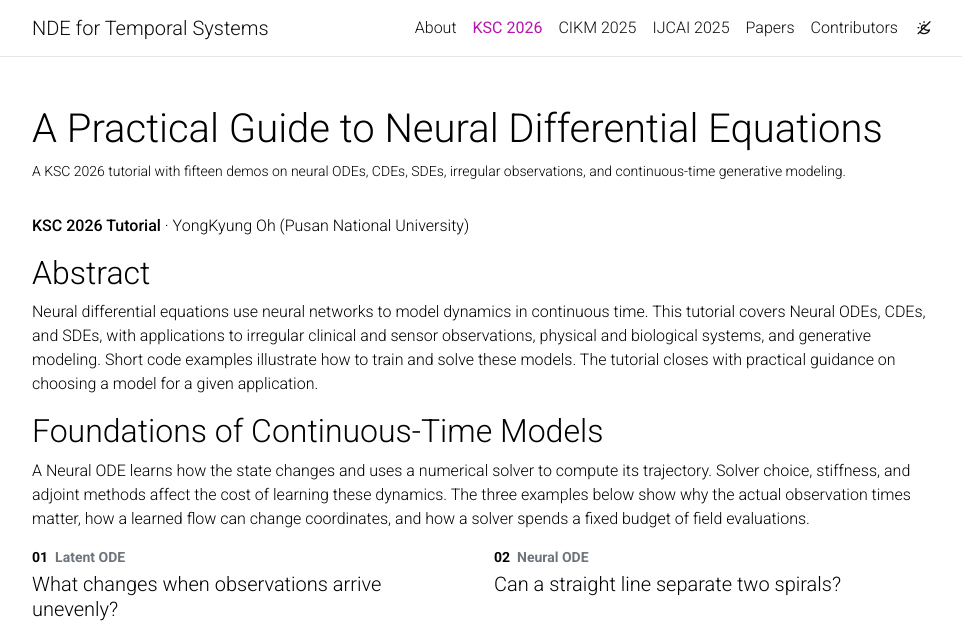
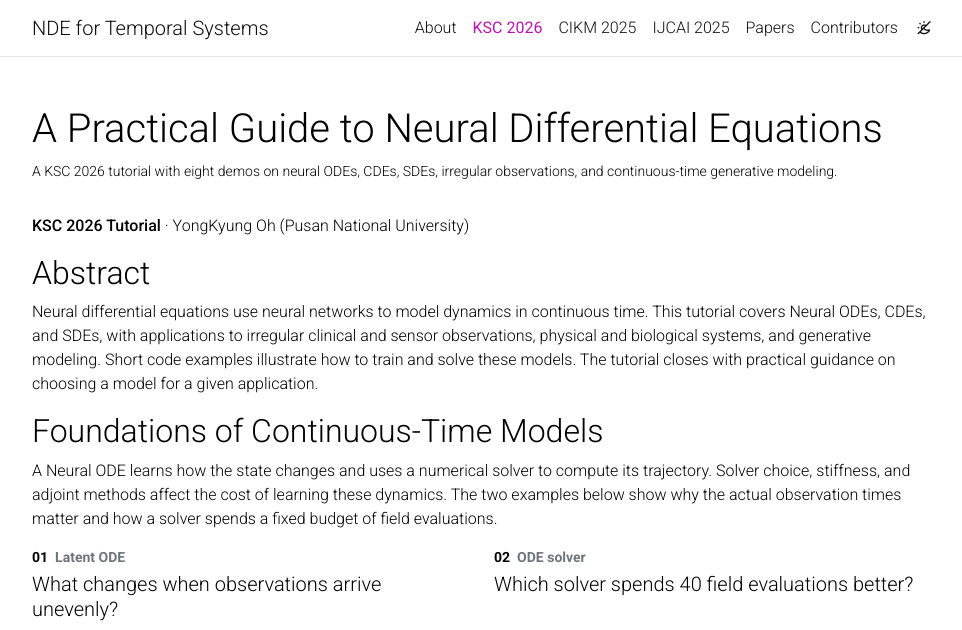
Before and after one commit to nde-for-ts/nde-for-ts.github.io, a Jekyll site: the page built from _pages/ksc-2026.md, in a window 1280 px wide and 1400 px high. Shown: the top 630 px of the window, without its empty margins (158-1120 px from the left). Built offline with Jekyll 4.4.1, drawn with Linux system fonts in a browser that asks for light colours; nearby versions of some CDN libraries; comment, search, counter and statistics services are not loaded; some of the changed text lies outside the part shown.

Commit message:
Keep eight KSC demos, one per lecture concept
Show irregular observations, solver budget, CDE paths, SDE forecasts, CNF density, score-based sampling, flow matching and selective state-space updates as eight cards in three sections. Remove the collapsed list, its script and styles, and the seven other demos with their media.

```diff
--- a/_pages/ksc-2026.md
+++ b/_pages/ksc-2026.md
@@ -2,7 +2,7 @@
 layout: page
 title: A Practical Guide to Neural Differential Equations
 seo_title: A Practical Guide to Neural Differential Equations (KSC 2026)
-description: A KSC 2026 tutorial with fifteen demos on neural ODEs, CDEs, SDEs, irregular observations, and continuous-time generative modeling.
+description: A KSC 2026 tutorial with eight demos on neural ODEs, CDEs, SDEs, irregular observations, and continuous-time generative modeling.
 permalink: /ksc-2026/
 nav: true
 nav_order: 0
@@ -24,7 +24,7 @@ _styles: |
   .ksc-result { line-height: 1.5; margin: 0; }
   .ksc-reference { margin: .4rem 0 0; font-size: .9rem; }
   @media (min-width: 992px) { .ksc-demo h3 { min-height: 2.5em; } }
-  .ksc-demo h3, #irregular-observations, #stochastic-dynamics { scroll-margin-top: 5rem; }
+  .ksc-demo h3 { scroll-margin-top: 5rem; }
   .ksc-media {
     aspect-ratio: 27 / 16;
     background: #101820;
@@ -41,8 +41,6 @@ _styles: |
   }
   .ksc-demo a { text-decoration: underline; text-underline-offset: .15em; }
   .ksc-demo :focus-visible { outline: 2px solid var(--global-theme-color); outline-offset: 3px; }
-  .ksc-more { margin: 1rem 0 2rem; }
-  .ksc-more summary { cursor: pointer; font-weight: 600; }
   .ksc-methods { width: 100%; margin-bottom: 1rem; }
   .ksc-methods th, .ksc-methods td {
     padding: .5rem .375rem;
@@ -78,12 +76,11 @@ Neural differential equations use neural networks to model dynamics in continuou
 
 ## Foundations of Continuous-Time Models
 
-A Neural ODE learns how the state changes and uses a numerical solver to compute its trajectory. Solver choice, stiffness, and adjoint methods affect the cost of learning these dynamics. The three examples below show why the actual observation times matter, how a learned flow can change coordinates, and how a solver spends a fixed budget of field evaluations.
+A Neural ODE learns how the state changes and uses a numerical solver to compute its trajectory. Solver choice, stiffness, and adjoint methods affect the cost of learning these dynamics. The two examples below show why the actual observation times matter and how a solver spends a fixed budget of field evaluations.
 
 <div class="ksc-demo-grid">
   {% include ksc-demo.liquid id="irregular-observations" number="01" model="Latent ODE" title="What changes when observations arrive unevenly?" asset="irregular-clock" caption="Using the actual time gaps reduces error against this simulated signal from 0.370 to 0.023 RMSE with the same observations and update rule." %}
-  {% include ksc-demo.liquid id="spiral-classifier" number="02" model="Neural ODE" title="Can a straight line separate two spirals?" asset="spiral-classifier" caption="On the same 720 held-out spiral points, linear classifiers fitted before and after the learned coordinate change score 58.1% and 100%, respectively." %}
-  {% include ksc-demo.liquid id="solver-budget" number="03" model="ODE solver" title="Which solver spends 40 field evaluations better?" asset="solver-budget" caption="Both panels integrate the same learned oscillator field with 40 evaluations. Euler with step 0.15 drifts up to 0.62 from a tight reference solution, while RK4 with step 0.6 stays within 0.01." %}
+  {% include ksc-demo.liquid id="solver-budget" number="02" model="ODE solver" title="Which solver spends 40 field evaluations better?" asset="solver-budget" caption="Both panels integrate the same learned oscillator field with 40 evaluations. Euler with step 0.15 drifts up to 0.62 from a tight reference solution, while RK4 with step 0.6 stays within 0.01." %}
 </div>
 
 ## Irregular Observations and Uncertainty
@@ -91,32 +88,20 @@ A Neural ODE learns how the state changes and uses a numerical solver to compute
 A Neural CDE interpolates the observed values into an input path that drives the hidden state. Including time as a channel preserves the actual spacing between observations. A Neural SDE adds a diffusion term, so repeated forecasts from the same last observation can follow different trajectories.
 
 <div class="ksc-demo-grid">
-  {% include ksc-demo.liquid id="controlled-path" number="04" model="Neural CDE" title="Does the direction around a loop matter?" asset="path-memory" caption="The two loops have the same endpoints, but the accumulated signed area is +2.54 counterclockwise and −2.54 clockwise." reference="https://arxiv.org/abs/2005.08926" reference_label="Neural CDEs for irregular time series" %}
-  {% include ksc-demo.liquid id="probabilistic-forecast" number="05" model="Neural SDE" title="How wide is the forecast?" asset="forecast-fan" caption="Eight of 480 Euler–Maruyama paths are shown at left. Their full ensemble gives a median and pointwise 10th–90th percentile band that widens from 0 at t = 3 to 1.51 at t = 8." %}
+  {% include ksc-demo.liquid id="controlled-path" number="03" model="Neural CDE" title="Does the direction around a loop matter?" asset="path-memory" caption="The two loops have the same endpoints, but the accumulated signed area is +2.54 counterclockwise and −2.54 clockwise." reference="https://arxiv.org/abs/2005.08926" reference_label="Neural CDEs for irregular time series" %}
+  {% include ksc-demo.liquid id="probabilistic-forecast" number="04" model="Neural SDE" title="How wide is the forecast?" asset="forecast-fan" caption="Eight of 480 Euler–Maruyama paths are shown at left. Their full ensemble gives a median and pointwise 10th–90th percentile band that widens from 0 at t = 3 to 1.51 at t = 8." %}
 </div>
 
 ## From Continuous Dynamics to Generative Models
 
-A continuous normalizing flow (CNF) uses an invertible ODE to transform samples and track their probability density. Flow matching is a way to train the ODE's velocity field by regressing against velocities along paths between source and target samples. A field trained this way can also be used as a CNF.
+A continuous normalizing flow (CNF) uses an invertible ODE to transform samples and track their probability density. Flow matching is a way to train the ODE's velocity field by regressing against velocities along paths between source and target samples. A field trained this way can also be used as a CNF. The last example discretizes a linear state equation with a zero-order hold and compares a fixed step, as in S4, with an input-dependent step, as in Mamba, which decides what the state keeps.
 
 <div class="ksc-demo-grid">
-  {% include ksc-demo.liquid id="continuous-normalizing-flow" number="06" model="Continuous normalizing flow" title="Where does probability density rise?" asset="density-transport" caption="Density rises where the invertible flow compresses space, following d log p/dt = −div f (density per unit area)." reference="https://arxiv.org/abs/1810.01367" reference_label="Continuous density estimation with FFJORD" %}
-  {% include ksc-demo.liquid id="score-based-sde" number="07" model="Score-based SDE" title="How do shapes emerge from noisy pixels?" asset="score-glyphs" caption="The score of a Gaussian mixture fitted to four synthetic shapes guides the reverse drift, while Brownian increments add fresh noise." reference="https://arxiv.org/abs/2011.13456" reference_label="Score-based generative modeling" %}
-  {% include ksc-demo.liquid id="flow-matching" number="08" model="Conditional flow matching" title="How can noise form two strands?" asset="helix-flow-matching" caption="Integrating the learned velocity turns the fixed noise cloud into two strands. Each sample’s strand label is supplied in training and sampling." reference="https://arxiv.org/abs/2210.02747" reference_label="Flow Matching for Generative Modeling" %}
+  {% include ksc-demo.liquid id="continuous-normalizing-flow" number="05" model="Continuous normalizing flow" title="Where does probability density rise?" asset="density-transport" caption="Density rises where the invertible flow compresses space, following d log p/dt = −div f (density per unit area)." reference="https://arxiv.org/abs/1810.01367" reference_label="Continuous density estimation with FFJORD" %}
+  {% include ksc-demo.liquid id="score-based-sde" number="06" model="Score-based SDE" title="How do shapes emerge from noisy pixels?" asset="score-glyphs" caption="The score of a Gaussian mixture fitted to four synthetic shapes guides the reverse drift, while Brownian increments add fresh noise." reference="https://arxiv.org/abs/2011.13456" reference_label="Score-based generative modeling" %}
+  {% include ksc-demo.liquid id="flow-matching" number="07" model="Conditional flow matching" title="How can noise form two strands?" asset="helix-flow-matching" caption="Integrating the learned velocity turns the fixed noise cloud into two strands. Each sample’s strand label is supplied in training and sampling." reference="https://arxiv.org/abs/2210.02747" reference_label="Flow Matching for Generative Modeling" %}
+  {% include ksc-demo.liquid id="selective-state" number="08" model="State-space model" title="Can a state keep one input it has seen?" asset="selective-state" caption="Both panels apply the same zero-order-hold update h ← e^(−Δ)h + (1 − e^(−Δ))u. With Δ fixed at 0.5, later inputs overwrite the marked value and h ends at 0.09. Choosing Δ from each input (3.0 for the marked input, 0.01 otherwise) keeps h at 0.77." %}
 </div>
-
-<details class="ksc-more">
-  <summary>More demos: simulation, control, sampling, and state-space updates</summary>
-  <div class="ksc-demo-grid">
-    {% include ksc-demo.liquid id="inverse-design" number="09" model="Differentiable simulation" title="Which pressures reproduce the target shape?" asset="jelly-inverse-design" caption="Optimizing two pressures through the learned ODE reduces the final height error from 0.133 to less than 0.001." %}
-    {% include ksc-demo.liquid id="volume-preserving-compression" number="10" model="Neural ODE" title="Can a shape flatten without losing volume?" asset="shape-compression" caption="With the same axial compression, the freely compressed shape retains 39% of its volume and the zero-divergence shape retains 100% by expanding sideways." %}
-    {% include ksc-demo.liquid id="control-order" number="11" model="Controlled dynamics" title="Does it matter which control comes first?" asset="control-order" caption="Turning the key 70° and compressing its height by a factor of 0.43 give different final shapes when the order is reversed." %}
-    {% include ksc-demo.liquid id="stochastic-dynamics" number="12" model="Neural SDE" title="Which way will the columns bend?" asset="stochastic-buckling" caption="Under the same load, the noiseless solution stays straight, while independent Brownian increments bend one simulated column opposite to the other two." %}
-    {% include ksc-demo.liquid id="surface-sampling" number="13" model="Reverse-time SDE" title="How does a noisy surface become a cat?" asset="surface-sampling" caption="Each frame decodes a saved 40-coordinate state from reverse-time Euler–Maruyama sampling (Δh = b Δt + g ΔW). The ears and tail settle as the Brownian updates shrink." %}
-    {% include ksc-demo.liquid id="selective-state" number="14" model="State-space model" title="Can a state keep one input it has seen?" asset="selective-state" caption="Both panels apply the same zero-order-hold update h ← e^(−Δ)h + (1 − e^(−Δ))u. With Δ fixed at 0.5, later inputs overwrite the marked value and h ends at 0.09. Choosing Δ from each input (3.0 for the marked input, 0.01 otherwise) keeps h at 0.77." %}
-    {% include ksc-demo.liquid id="surface-heat" number="15" model="Surface diffusion" title="Which way does heat spread?" asset="surface-heat" caption="With the same starting temperature and color scale, faster diffusion around the ring stretches the hot patch while total heat is conserved." %}
-  </div>
-</details>
 
 <h2 id="comparison">What the Solver Integrates</h2>
 
--- a/assets/js/ksc-2026-video.js
+++ b/assets/js/ksc-2026-video.js
@@ -1,16 +1,3 @@
-const moreDemos = document.querySelector(".ksc-more");
-
-function revealLinkedDemo() {
-  const target = document.getElementById(window.location.hash.slice(1));
-  if (target && moreDemos && moreDemos.contains(target)) {
-    moreDemos.open = true;
-    requestAnimationFrame(() => target.scrollIntoView());
-  }
-}
-
-revealLinkedDemo();
-window.addEventListener("hashchange", revealLinkedDemo);
-
 if ("IntersectionObserver" in window) {
   const videos = document.querySelectorAll("[data-ksc-video]");
   const reducedMotion = window.matchMedia("(prefers-reduced-motion: reduce)");
@@ -21,7 +8,7 @@ if ("IntersectionObserver" in window) {
   const observer = new IntersectionObserver(
     (entries) => {
       entries.forEach(({ target: video, intersectionRatio }) => {
-        if (intersectionRatio < threshold || video.closest("details:not([open])")) {
+        if (intersectionRatio < threshold) {
           if (!video.paused && !video.ended) {
             if (!reducedMotion.matches) resume.add(video);
             video.pause();
```
Also changed, not shown: assets/media/ksc-2026/control-order-preview.png (deleted), assets/media/ksc-2026/jelly-inverse-design-preview.png (deleted), assets/media/ksc-2026/shape-compression-preview.png (deleted), assets/media/ksc-2026/spiral-classifier-preview.png (deleted), assets/media/ksc-2026/stochastic-buckling-preview.png (deleted), assets/media/ksc-2026/surface-heat-preview.png (deleted), assets/media/ksc-2026/surface-sampling-preview.png (deleted), 7 other files.
